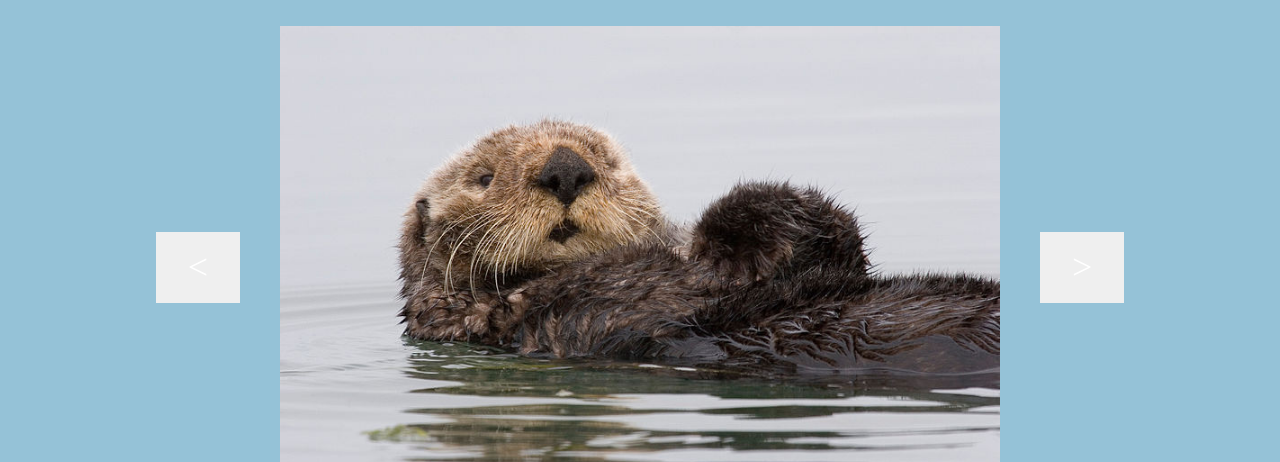
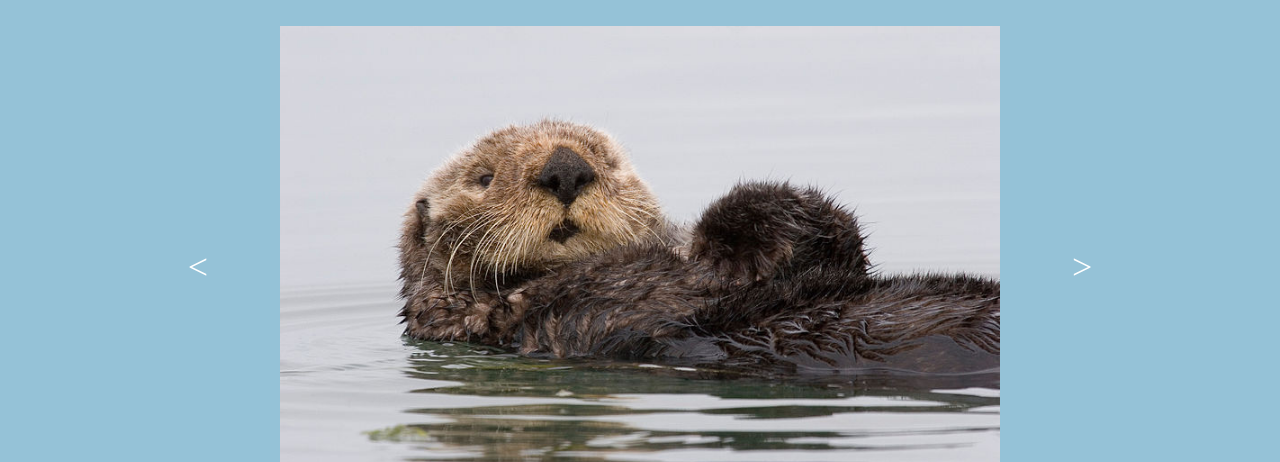
Before and after one commit to david810376/ottergram_HW2, a plain HTML site: page index.html in a window 1280 px wide. Shown: the part 133-595 px from the top of the page. Drawn offline with nearby package versions, Linux system fonts and the light colour scheme.

Commit message:
Update styles.css

```diff
--- a/stylesheet/styles.css
+++ b/stylesheet/styles.css
@@ -35,6 +35,7 @@ a { text-decoration: none; }
 .button{
     border: none;
     color: white;
+    background: rgb(149, 194, 215);
     padding: 15px 32px;
     text-align: center;
     text-decoration: none;
```
